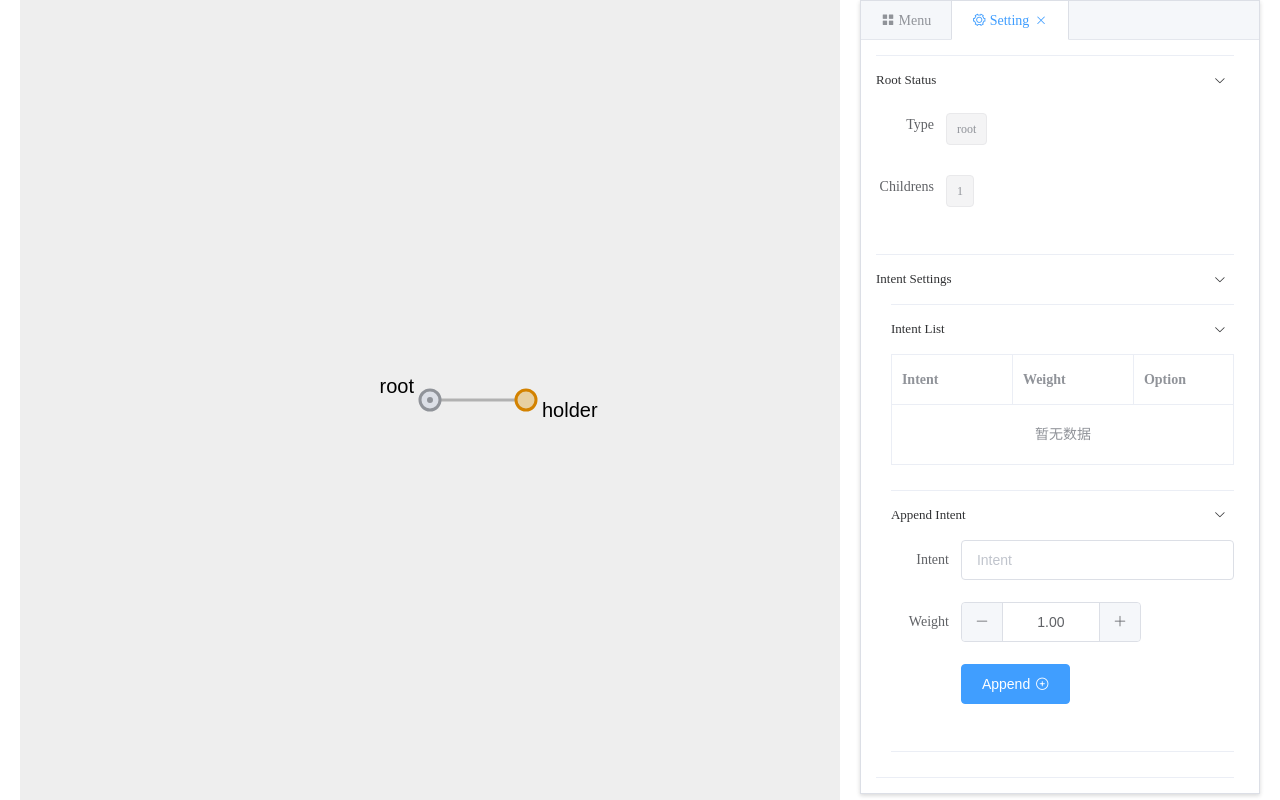
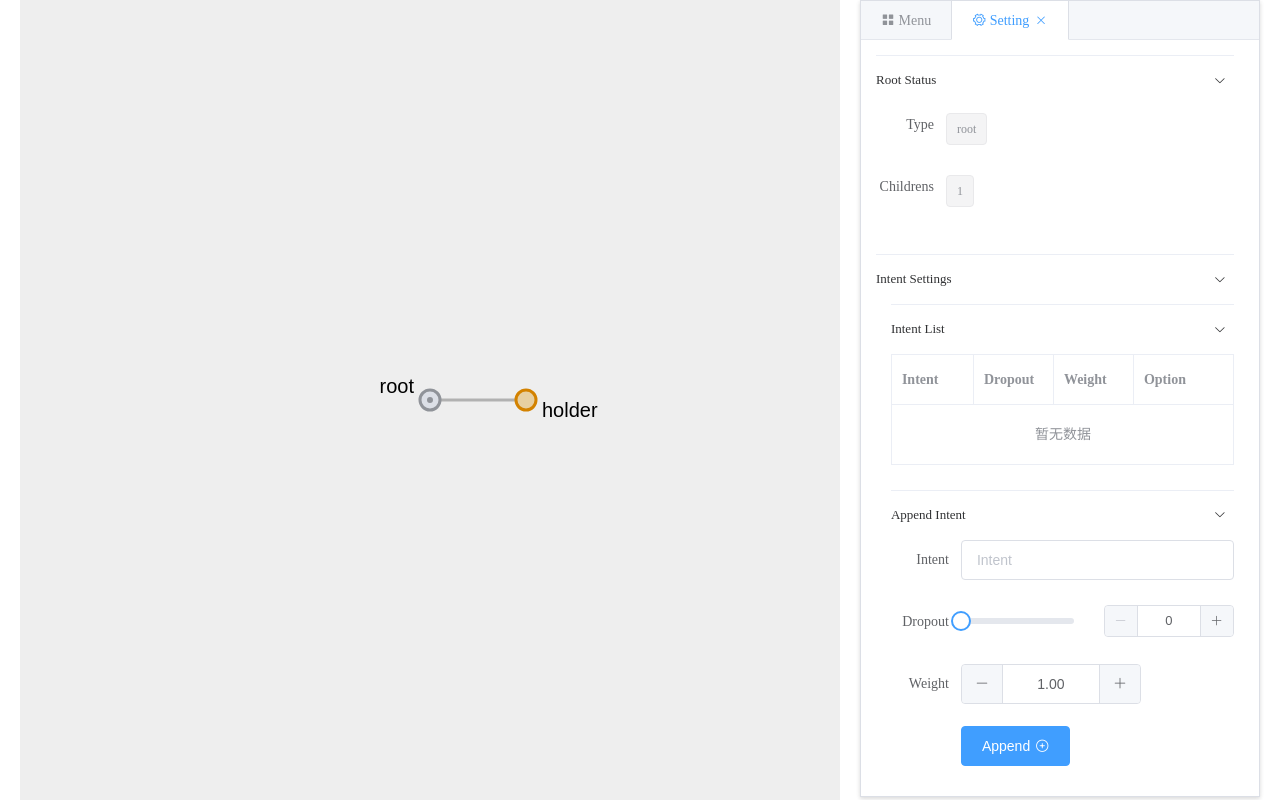
Before and after one commit to wzyjerry/interactive-syntax-tree, a Vue app: page /#/ in a window 1280 px wide. Built offline with nearby package versions, Linux system fonts and the light colour scheme.

Commit message:
兴趣节点加入剪枝概率

```diff
--- a/package.json
+++ b/package.json
@@ -1,6 +1,6 @@
 {
   "name": "interactive-syntax-tree",
-  "version": "0.6.0",
+  "version": "0.7.0",
   "private": true,
   "scripts": {
     "serve": "vue-cli-service serve",
--- a/src/components/control-panel/setting/control-setting-intent.vue
+++ b/src/components/control-panel/setting/control-setting-intent.vue
@@ -20,6 +20,15 @@
           v-model="selectedNode.data.intent"
           placeholder="Intent"
           clearable/>
+      </el-form-item>
+      <!-- 剪枝概率 -->
+      <el-form-item label="Dropout">
+        <el-slider
+          v-model="selectedNode.data.dropout"
+          :min="0"
+          :max="1"
+          :step="0.01"
+          show-input/>
       </el-form-item>
       <!-- 权重 -->
       <el-form-item label="Weight">
--- a/src/components/control-panel/setting/control-setting-root.vue
+++ b/src/components/control-panel/setting/control-setting-root.vue
@@ -38,6 +38,9 @@
                     prop="data.intent"
                     label="Intent" />
                   <el-table-column
+                    prop="data.dropout"
+                    label="Dropout" />
+                  <el-table-column
                     prop="data.weight"
                     label="Weight" />
                   <el-table-column
@@ -70,6 +73,16 @@
                     v-model="intent.intent"
                     placeholder="Intent"/>
                 </el-form-item>
+                <!-- 剪枝概率 -->
+                <el-form-item label="Dropout">
+                  <el-slider
+                    v-model="intent.dropout"
+                    :min="0"
+                    :max="1"
+                    :step="0.01"
+                    show-input/>
+                </el-form-item>
+                <!-- 权重 -->
                 <el-form-item label="Weight">
                   <el-input-number
                     v-model="intent.weight"
```
Also changed, not shown: 7 other files (tests, documents, lock files or other folders).
